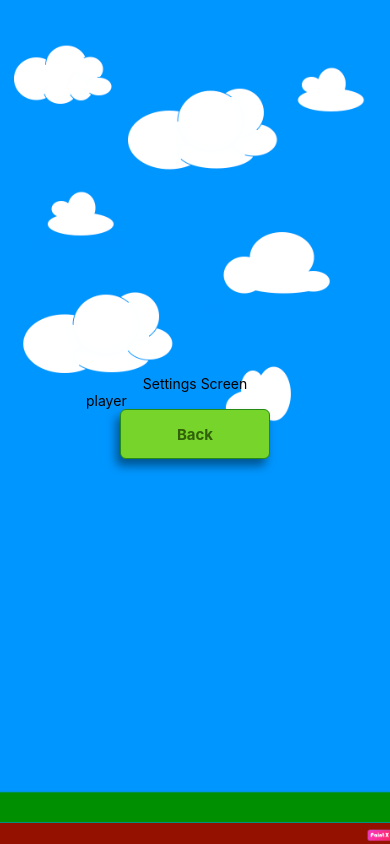
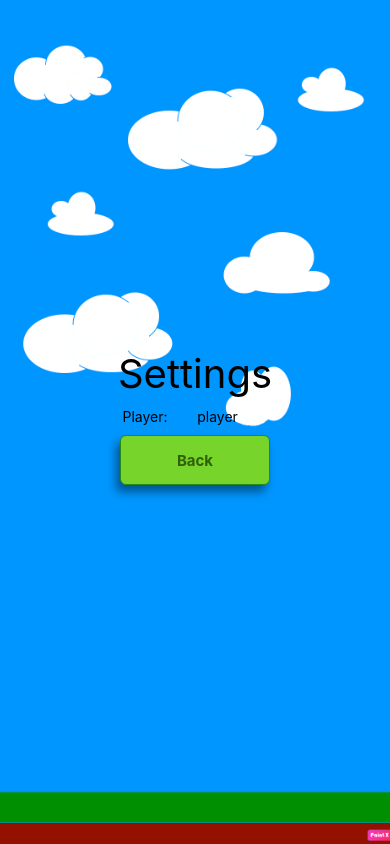
Before and after one commit to LukaszKulyk/catch-the-fly-mobile-game, a React Native app: screen /Settings in a window 390 px wide. Built offline with nearby package versions, Linux system fonts and the light colour scheme.

Commit message:
Added inline player settings display.

```diff
--- a/components/SettingsScreen.js
+++ b/components/SettingsScreen.js
@@ -15,15 +15,20 @@ export default function SettingsScreen({ navigation }) {
     return (
         <ImageBackground source={require('../assets/background_image.png')} style={{flex: 1, width: null, height: null}}>
             <View style={{ flex: 1, alignItems: 'center', justifyContent: 'center' }}>
-                <Text>Settings Screen</Text>
+                <Text style={{fontSize: 40}}>Settings</Text>
+                <View style={{flexDirection: 'row', margin: 10}}>
+                    <Text>Player:</Text>
                     <TextInput
                         //style={styles.input}
+                        style={{width: 100, textAlign: 'center'}}
                         onChangeText={changePlayerName}//localStorage.setItem('Name', name)}
                         value={name}
-                    placeholder="write your name..."
+                        placeholder="player name..."
                         //keyboardType="numeric"
                         maxLength={40}
+                        multiline={false}
                     />
+                </View>
                 <GameButton
                     title="Back"
                     onPress={() => navigation.navigate('Home')}
```
Lines whose indentation alone changed are shown as unchanged.
